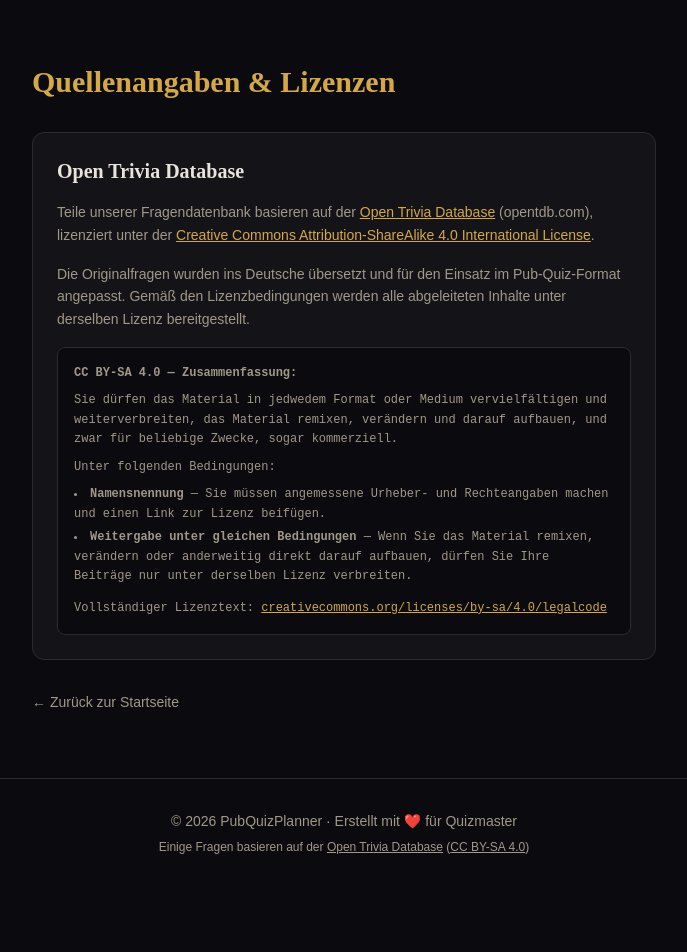
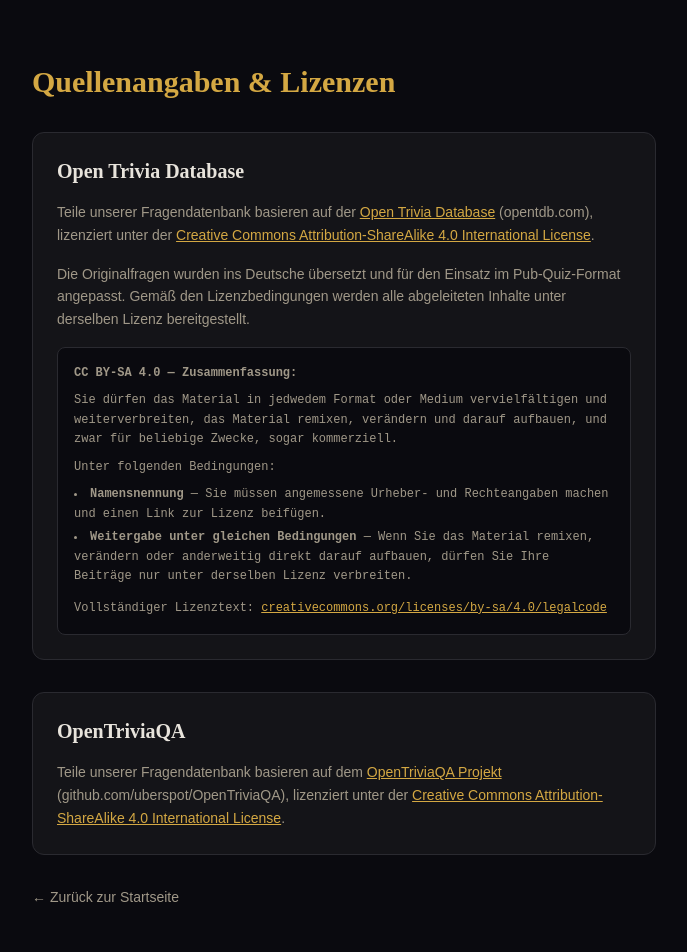
Before and after one commit to krabsykrabs-sketch/pubquizplanner, a Next.js app: page /en/credits in a window 1280 px wide. Shown: the top 952 px of the page, without its empty margins (296-983 px from the left). Before the commit the page ends 887 px from the top, so only its background shows below. Built offline with nearby package versions, Linux system fonts and the light colour scheme.

Commit message:
Add OpenTriviaQA attribution to credits page
Co-Authored-By: Claude Opus 4.6 (1M context) <noreply@anthropic.com>

```diff
--- a/src/app/(public)/[locale]/credits/page.tsx
+++ b/src/app/(public)/[locale]/credits/page.tsx
@@ -67,6 +67,31 @@ export default function CreditsPage() {
           </div>
         </section>
 
+        {/* OpenTriviaQA */}
+        <section className="bg-[var(--dark-card)] border border-[var(--dark-border)] rounded-xl p-6 space-y-4">
+          <h2 className="text-xl font-bold">OpenTriviaQA</h2>
+          <p className="text-[var(--muted)] text-sm leading-relaxed">
+            Teile unserer Fragendatenbank basieren auf dem{' '}
+            <a
+              href="https://github.com/uberspot/OpenTriviaQA"
+              target="_blank"
+              rel="noopener noreferrer"
+              className="text-[var(--gold)] underline hover:text-[var(--gold-light)] transition-colors"
+            >
+              OpenTriviaQA Projekt
+            </a>{' '}
+            (github.com/uberspot/OpenTriviaQA), lizenziert unter der{' '}
+            <a
+              href="https://creativecommons.org/licenses/by-sa/4.0/"
+              target="_blank"
+              rel="noopener noreferrer"
+              className="text-[var(--gold)] underline hover:text-[var(--gold-light)] transition-colors"
+            >
+              Creative Commons Attribution-ShareAlike 4.0 International License
+            </a>.
+          </p>
+        </section>
+
         {/* Back link */}
         <Link
           href="/de"
```
